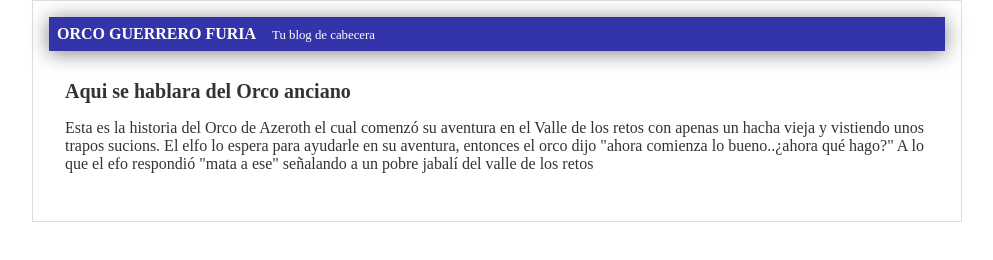
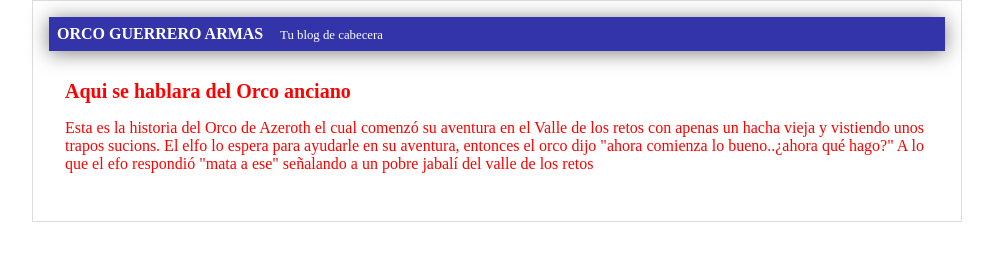
Before and after one commit to KortexCode/hyperblog, a plain HTML site: page blogpost.html in a window 1280 px wide. Shown: the whole page, without its empty margins (143-1136 px from the left). Drawn offline with Linux system fonts and the light colour scheme.

Commit message:
se cambia el color del body y el texto de la cabecera

```diff
--- a/blogpost.html
+++ b/blogpost.html
@@ -9,7 +9,7 @@
     <body>
         <div id="container">
             <div id="cabecera">
-                ORCO GUERRERO FURIA
+                ORCO GUERRERO ARMAS
                 <span id="tagline">Tu blog de cabecera</span>
             </div>
             <div id="post">
--- a/css/estilos.css
+++ b/css/estilos.css
@@ -1,7 +1,7 @@
 body
 {
     text-align: center;
-    color:#333;
+    color:red;
     font-family: "Curiel";
     font-size: 16px;
     margin: 0;
```
